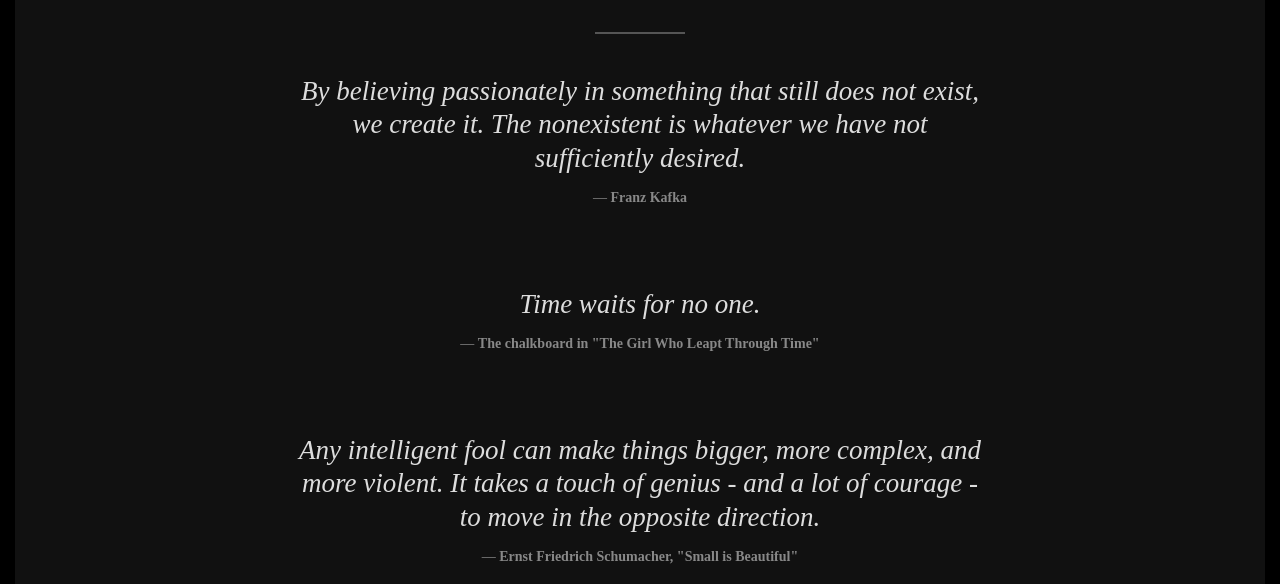
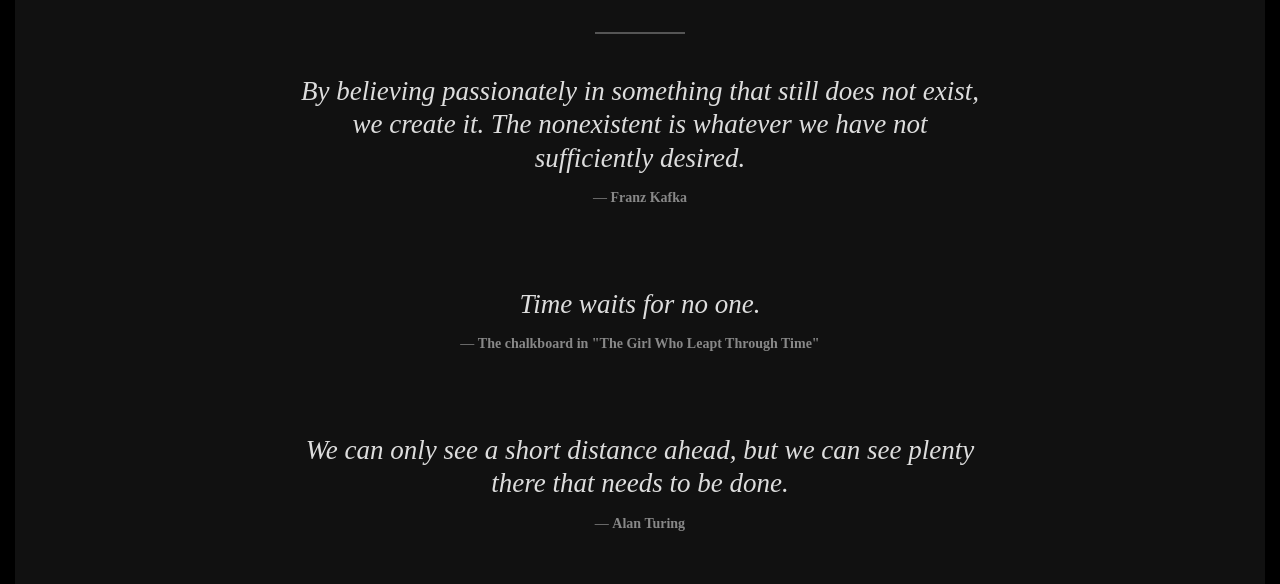
Before and after one commit to diessica/diessica.github.io, a plain HTML site: page quotes/index.html in a window 1280 px wide. Shown: the part 216-800 px from the top of the page. Drawn offline with nearby package versions, Linux system fonts and the light colour scheme; a script that the page names is missing.

Commit message:
Update blog

```diff
--- a/quotes/index.html
+++ b/quotes/index.html
@@ -136,6 +136,7 @@ By believing passionately in something that still does not exist, we create it.
 <hr class="-center" />
 <blockquote><p>By believing passionately in something that still does not exist, we create it. The nonexistent is whatever we have not sufficiently desired.</p><footer>— <cite>Franz Kafka</cite></footer></blockquote>
 <blockquote><p>Time waits for no one.</p><footer>— <cite>The chalkboard in "The Girl Who Leapt Through Time"</cite></footer></blockquote>
+<blockquote><p>We can only see a short distance ahead, but we can see plenty there that needs to be done.</p><footer>— <cite>Alan Turing</cite></footer></blockquote>
 <blockquote><p>Any intelligent fool can make things bigger, more complex, and more violent. It takes a touch of genius - and a lot of courage - to move in the opposite direction.</p><footer>— <cite>Ernst Friedrich Schumacher, "Small is Beautiful"</cite></footer></blockquote>
 <blockquote><p>Not all those who wander are lost.</p><footer>— <cite>J.R.R. Tolkien, "The Fellowship of the Ring"</cite></footer></blockquote>
 <blockquote><p>Solitude is independence. It had been my wish and with the years I had attained it. It was cold. Oh, cold enough! But it was also still, wonderfully still and vast like the cold stillness of space in which the stars revolve.</p><footer>— <cite>Herman Hesse, "Steppenwolf"</cite></footer></blockquote>
@@ -145,6 +146,7 @@ By believing passionately in something that still does not exist, we create it.
 <blockquote><p>Do not remain nameless to yourself.</p><footer>— <cite>Richard Feynman</cite></footer></blockquote>
 <blockquote><p>Home is people. Not a place. If you go back there after the people are gone, then all you can see is what is not there any more.</p><footer>— <cite>Robin Hobb, "Fool’s Fate"</cite></footer></blockquote>
 <blockquote><p>Some days it storms, some days it shines. This is how flowers grow.</p><footer>— <cite>Unknown</cite></footer></blockquote>
+
 </article>
 
   </div>
```
